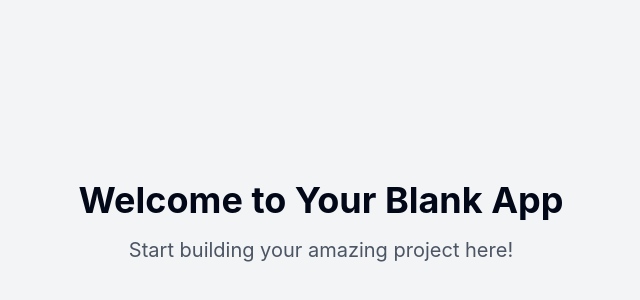
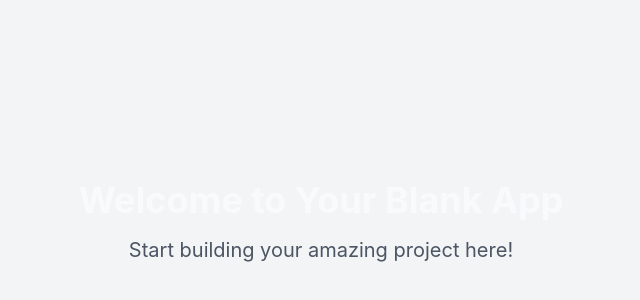
Before and after one commit to SadiqNaizam/mlo-a774-b939, a React (Vite) app: page / in a window 1280 px wide. Shown: the part 178-478 px from the top of the page, without its empty margins (319-959 px from the left). Built offline with nearby package versions, Linux system fonts and the light colour scheme.

Commit message:
Files generated: index.css

```diff
--- a/src/index.css
+++ b/src/index.css
@@ -4,89 +4,30 @@
 
 @layer base {
   :root {
-    --background: 0 0% 100%;
-    --foreground: 222.2 84% 4.9%;
-
+    --background: 194 83% 14%;
+    --foreground: 210 40% 98%;
     --card: 0 0% 100%;
-    --card-foreground: 222.2 84% 4.9%;
-
+    --card-foreground: 0 0% 0%;
     --popover: 0 0% 100%;
-    --popover-foreground: 222.2 84% 4.9%;
-
-    --primary: 222.2 47.4% 11.2%;
-    --primary-foreground: 210 40% 98%;
-
+    --popover-foreground: 0 0% 0%;
+    --primary: 189 100% 38%;
+    --primary-foreground: 0 0% 100%;
     --secondary: 210 40% 96.1%;
     --secondary-foreground: 222.2 47.4% 11.2%;
-
     --muted: 210 40% 96.1%;
-    --muted-foreground: 215.4 16.3% 46.9%;
-
-    --accent: 210 40% 96.1%;
-    --accent-foreground: 222.2 47.4% 11.2%;
-
+    --muted-foreground: 0 0% 50%;
+    --accent: 189 100% 38%;
+    --accent-foreground: 0 0% 100%;
     --destructive: 0 84.2% 60.2%;
     --destructive-foreground: 210 40% 98%;
-
-    --border: 214.3 31.8% 91.4%;
-    --input: 214.3 31.8% 91.4%;
-    --ring: 222.2 84% 4.9%;
-
+    --border: 0 0% 90%;
+    --input: 0 0% 90%;
+    --ring: 189 100% 38%;
     --radius: 0.5rem;
-
-    --sidebar-background: 0 0% 98%;
-
-    --sidebar-foreground: 240 5.3% 26.1%;
-
-    --sidebar-primary: 240 5.9% 10%;
-
-    --sidebar-primary-foreground: 0 0% 98%;
-
-    --sidebar-accent: 240 4.8% 95.9%;
-
-    --sidebar-accent-foreground: 240 5.9% 10%;
-
-    --sidebar-border: 220 13% 91%;
-
-    --sidebar-ring: 217.2 91.2% 59.8%;
   }
 
   .dark {
-    --background: 222.2 84% 4.9%;
-    --foreground: 210 40% 98%;
-
-    --card: 222.2 84% 4.9%;
-    --card-foreground: 210 40% 98%;
-
-    --popover: 222.2 84% 4.9%;
-    --popover-foreground: 210 40% 98%;
-
-    --primary: 210 40% 98%;
-    --primary-foreground: 222.2 47.4% 11.2%;
-
-    --secondary: 217.2 32.6% 17.5%;
-    --secondary-foreground: 210 40% 98%;
-
-    --muted: 217.2 32.6% 17.5%;
-    --muted-foreground: 215 20.2% 65.1%;
-
-    --accent: 217.2 32.6% 17.5%;
-    --accent-foreground: 210 40% 98%;
-
-    --destructive: 0 62.8% 30.6%;
-    --destructive-foreground: 210 40% 98%;
-
-    --border: 217.2 32.6% 17.5%;
-    --input: 217.2 32.6% 17.5%;
-    --ring: 212.7 26.8% 83.9%;
-    --sidebar-background: 240 5.9% 10%;
-    --sidebar-foreground: 240 4.8% 95.9%;
-    --sidebar-primary: 224.3 76.3% 48%;
-    --sidebar-primary-foreground: 0 0% 100%;
-    --sidebar-accent: 240 3.7% 15.9%;
-    --sidebar-accent-foreground: 240 4.8% 95.9%;
-    --sidebar-border: 240 3.7% 15.9%;
-    --sidebar-ring: 217.2 91.2% 59.8%;
+    /* This theme is not required by the PRD. Leaving the block but clearing it. */
   }
 }
 
```
